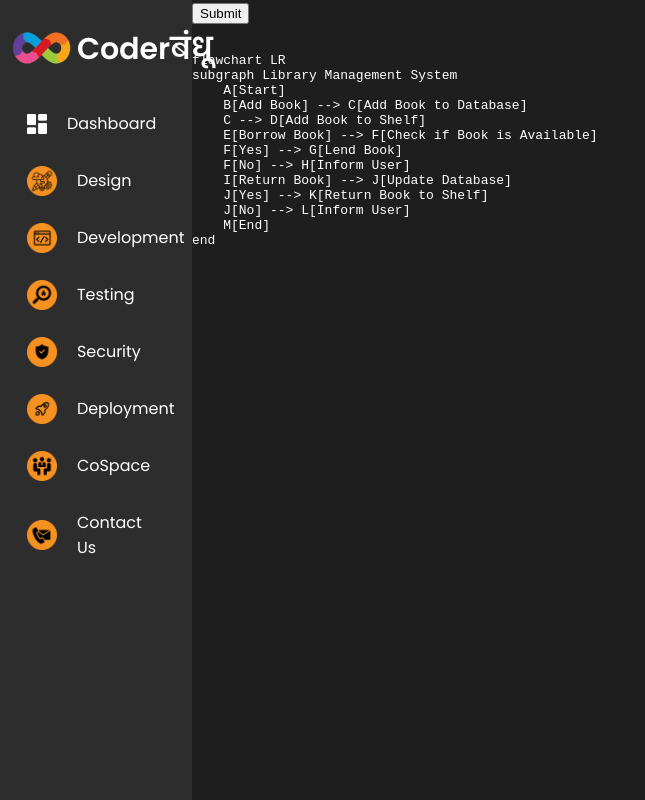
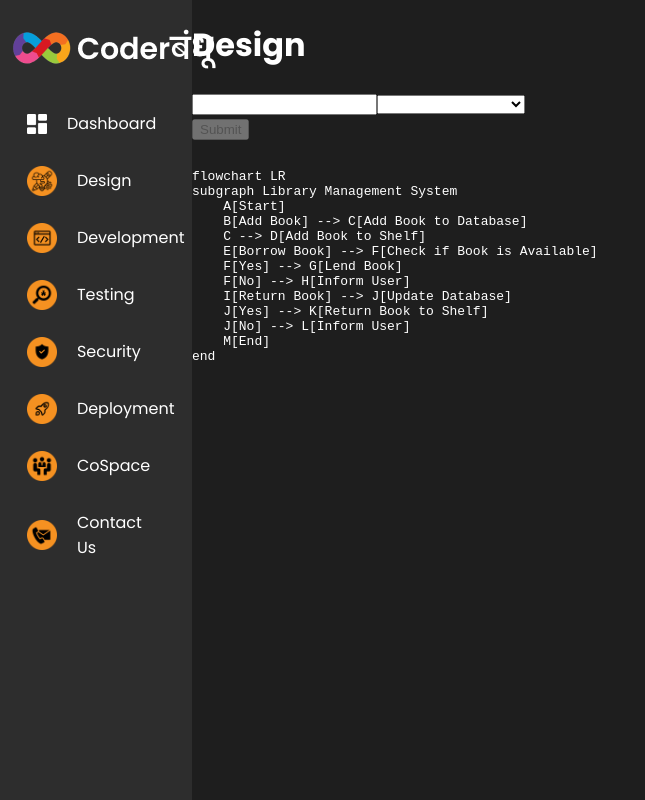
Before and after one commit to shahkushal38/DTDL-CoderBandhu, a React (Create React App) app in the folder frontend/: page / in a window 1280 px wide. Shown: the whole page, without its empty margins (0-645 px from the left). Built offline with nearby package versions, Linux system fonts and the light colour scheme; no server answers.

Commit message:
added dynamic input ouput

```diff
--- a/frontend/src/components/Design/Design.jsx
+++ b/frontend/src/components/Design/Design.jsx
@@ -3,20 +3,52 @@ import "./Design.css";
 import Mermaid from './Mermaid';
 import DesignContext from '../../context/DesignContext/designContext';
 
+
+var init = {
+    chartType: "",
+    chartInput: ""
+}
 function Design() {
     const { mermaidData, getMermaidData } = useContext(DesignContext);
+    const [formData, setFormData] = useState(init);
+    const [loading, setLoading] = useState(false);
 
     useEffect(() => {
     }, []);
 
-    const handleSubmit = () => {
-        getMermaidData("Generate mermaid js flowchat code for 'libary management system");
+    const canSubmit = formData.chartInput != "" && formData.chartType != "";
+
+    const handleChange = (event) => {
+        setFormData({ ...formData, [event.target.name]: event.target.value });
+    };
+
+    const handleSubmit = async (e) => {
+        e.preventDefault();
+        try {
+            setLoading(true);
+            await getMermaidData(formData);
+        } finally {
+            setLoading(false);
+        }
     }
     return (
         <div style={{ height: "100vh", width: "85%" }}>
-            <button onClick={() => handleSubmit()}>Submit</button>
+            <h1>Design</h1>
+            <form onSubmit={handleSubmit}>
+                <div>
+                    <input name="chartInput" onChange={handleChange} required />
+                    <select name="chartType" onChange={handleChange} required>
+                        <option value="" hidden defaultChecked></option>
+                        <option value="Flowchart">FlowChart</option>
+                        <option value="Use Case Diagram">Use Case Diagram</option>
+                        <option value="Sequence Diagram">Sequence Diagram</option>
+                        <option value="Architecture Diagram">Architecture Diagram</option>
+                    </select>
+                </div>
+                <button type="submit" disabled={!canSubmit}>Submit</button>
+            </form>
             <div>
-                <Mermaid chart={mermaidData} />
+                {loading ? "Loading" : <Mermaid chart={mermaidData} />}
             </div>
         </div>
     )
```
Also changed, not shown: frontend/src/context/DesignContext/designState.jsx (+11 -9 lines).
